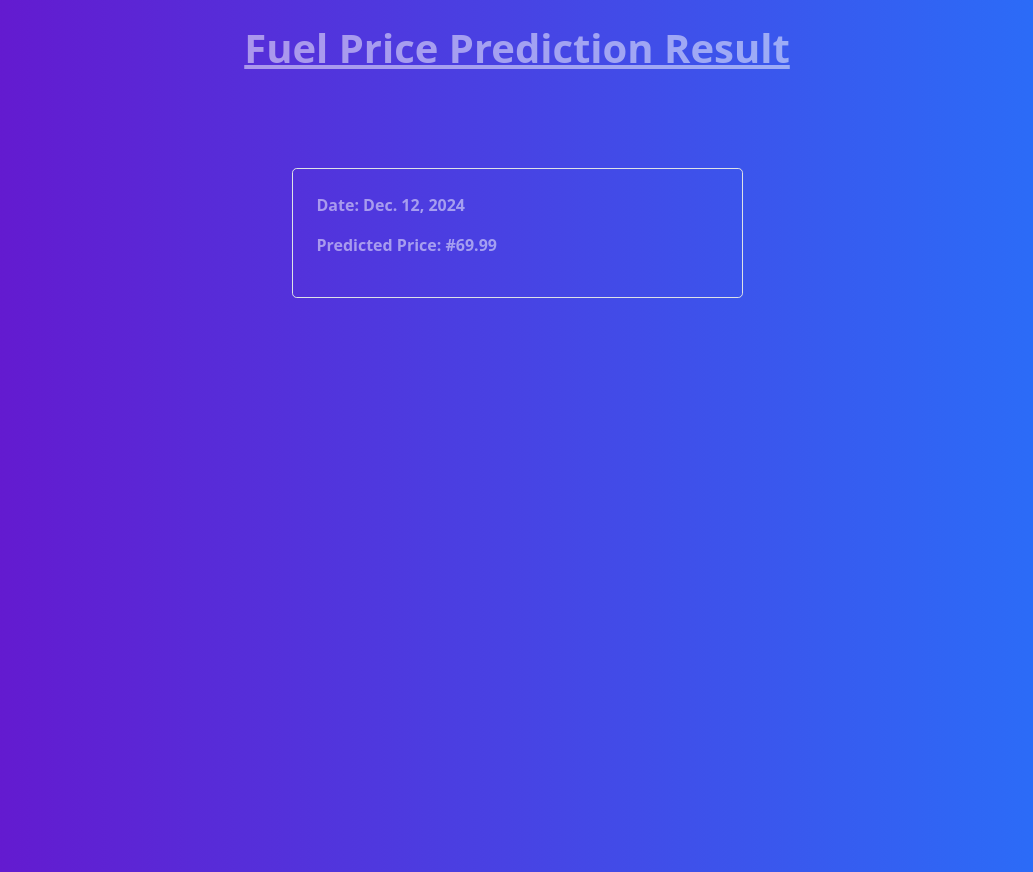
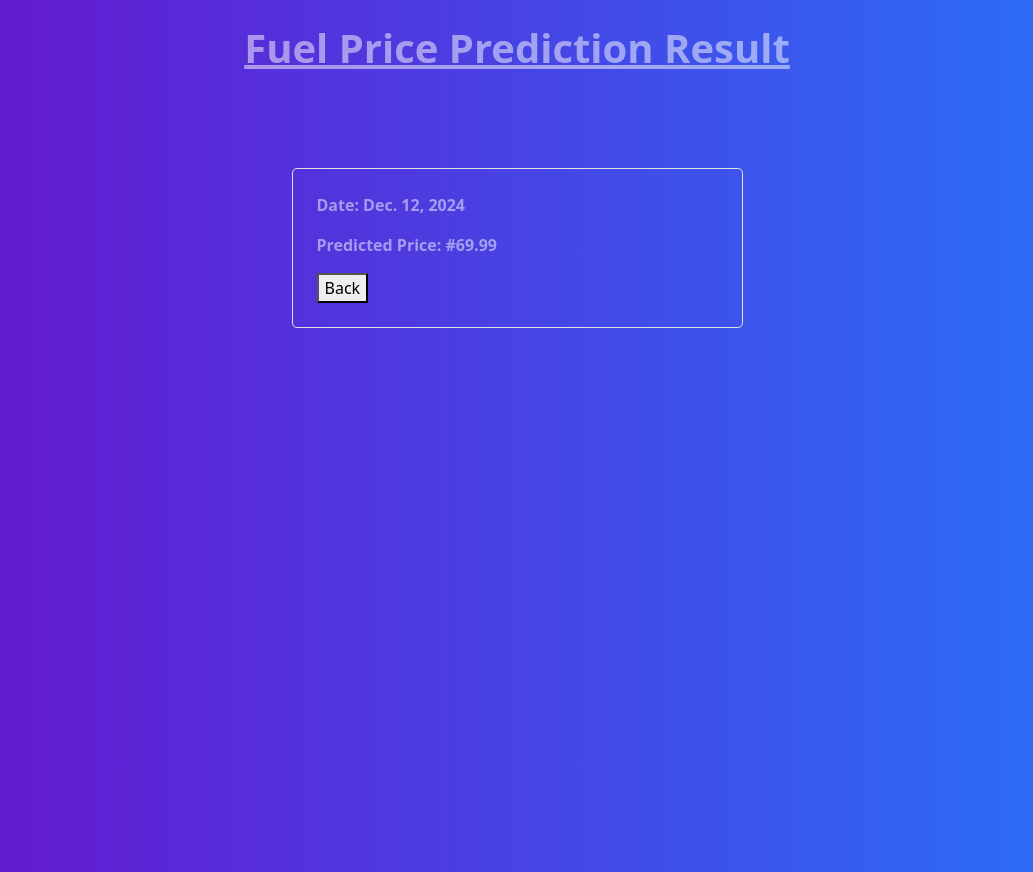
Before and after one commit to techbrain19/PMS_Prediction, a Django app: page /result/1/ in a window 1280 px wide. Shown: the whole page, without its empty margins (123-1156 px from the left). Run offline with Django 5.2, Linux system fonts and the light colour scheme; data comes from the database, SQL or seed files in the repository.

Commit message:
Update result.html

```diff
--- a/DLPApp/templates/DLPApp/result.html
+++ b/DLPApp/templates/DLPApp/result.html
@@ -9,6 +9,7 @@
           <div class="form-container container my-5 p-4 border rounded-3 text-white-50 fw-bold">
             <p>Date: {{ fuel_prediction.date }}</p>
             <p>Predicted Price: #{{ fuel_prediction.predicted_price|floatformat:2 }}</p>
+            <button onclick="window.history.back()">Back</button>
           </div>
       </div>
     </div>
```
